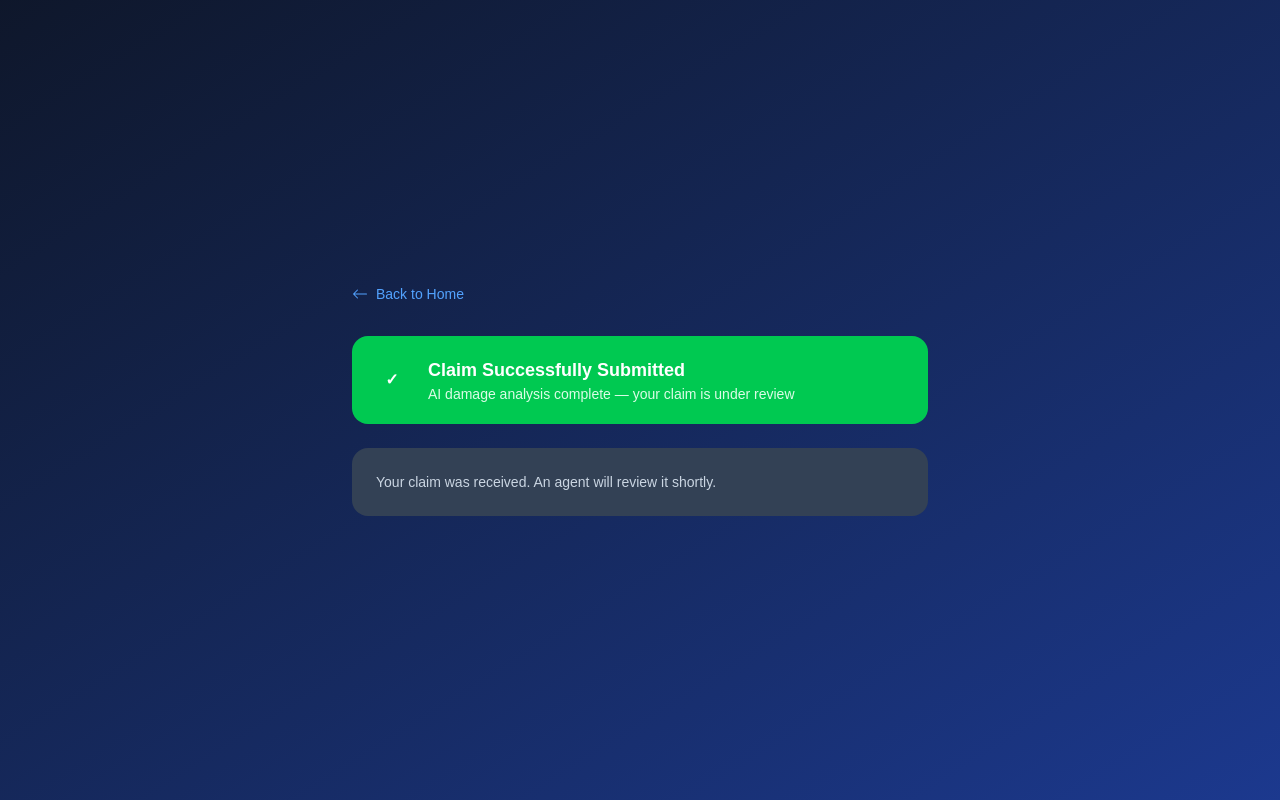
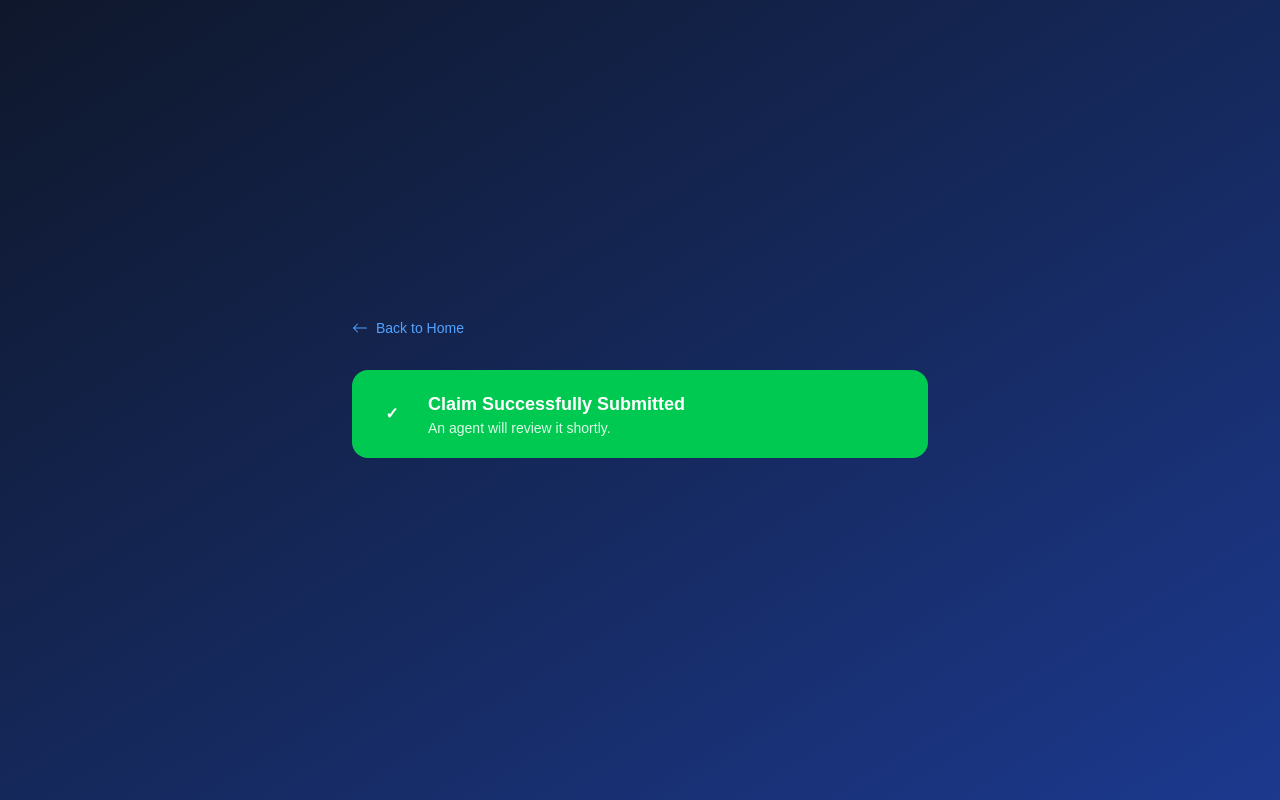
Before and after one commit to 60yusuf60/ClaimLens, a Next.js app in the folder frontend/: page /customer/result in a window 1280 px wide. Built offline with nearby package versions, Linux system fonts and the light colour scheme.

Commit message:
Fix result page fallback: update banner text and show claim ID when report is unavailable

```diff
--- a/frontend/app/customer/result/page.tsx
+++ b/frontend/app/customer/result/page.tsx
@@ -43,13 +43,14 @@ function ResultContent() {
           <div className="w-10 h-10 bg-green-500 rounded-full flex items-center justify-center text-white font-bold shrink-0">✓</div>
           <div>
             <h1 className="text-lg font-bold text-white">Claim Successfully Submitted</h1>
-            <p className="text-green-100 text-sm">AI damage analysis complete — your claim is under review</p>
+            <p className="text-green-100 text-sm">An agent will review it shortly.</p>
           </div>
         </div>
 
-        {!report && (
+        {!report && claimId && (
           <div className="card">
-            <p className="text-slate-300 text-sm">Your claim was received. An agent will review it shortly.</p>
+            <p className="text-slate-400 text-xs uppercase tracking-wider mb-1">Claim ID</p>
+            <p className="text-white font-mono text-sm">{claimId}</p>
           </div>
         )}
 
```
